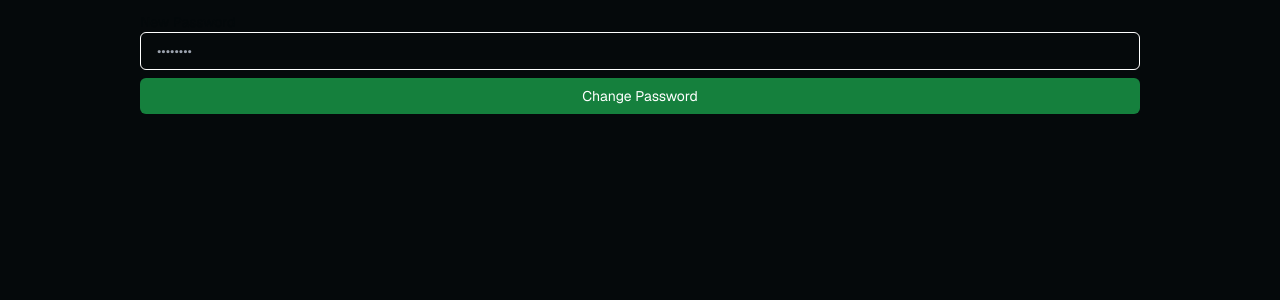
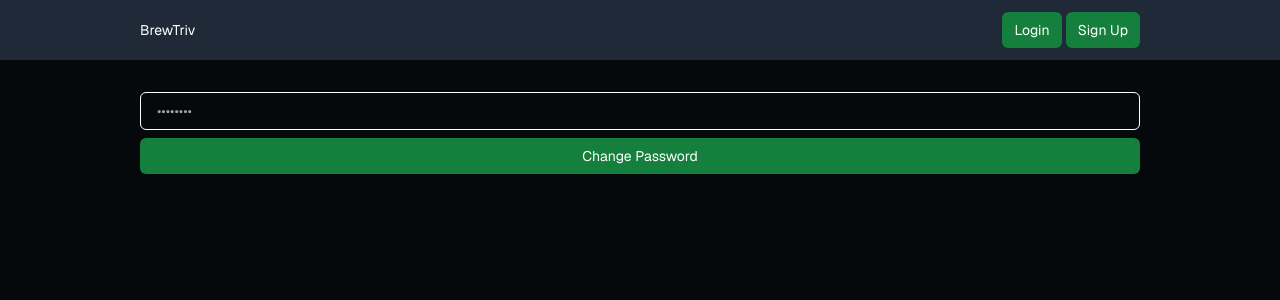
Before and after one commit to jaredrudnicki/brewtriv, a Next.js app: page /reset-password in a window 1280 px wide. Shown: the top 300 px of the page. Built offline with nearby package versions, Linux system fonts and the light colour scheme; no server answers.

Commit message:
auth layout to reset-password

```diff
--- a/app/reset-password/page.tsx
+++ b/app/reset-password/page.tsx
@@ -2,6 +2,7 @@
 import { useState } from "react";
 import { createClient } from "@/utils/supabase/client";
 import { SubmitButton } from "@/components/submit-button";
+import AuthLayout from "../auth-layout";
 
 const supabase = createClient();
 
@@ -33,6 +34,7 @@ export default function ResetPasswordPage() {
   };
 
   return (
+    <AuthLayout>
     <div className="flex flex-col jcontainer">
         <label htmlFor="new-password">New Password</label>
         <input
@@ -51,5 +53,6 @@ export default function ResetPasswordPage() {
           Change Password
         </SubmitButton>
     </div>
+    </AuthLayout>
   );
 }
```
